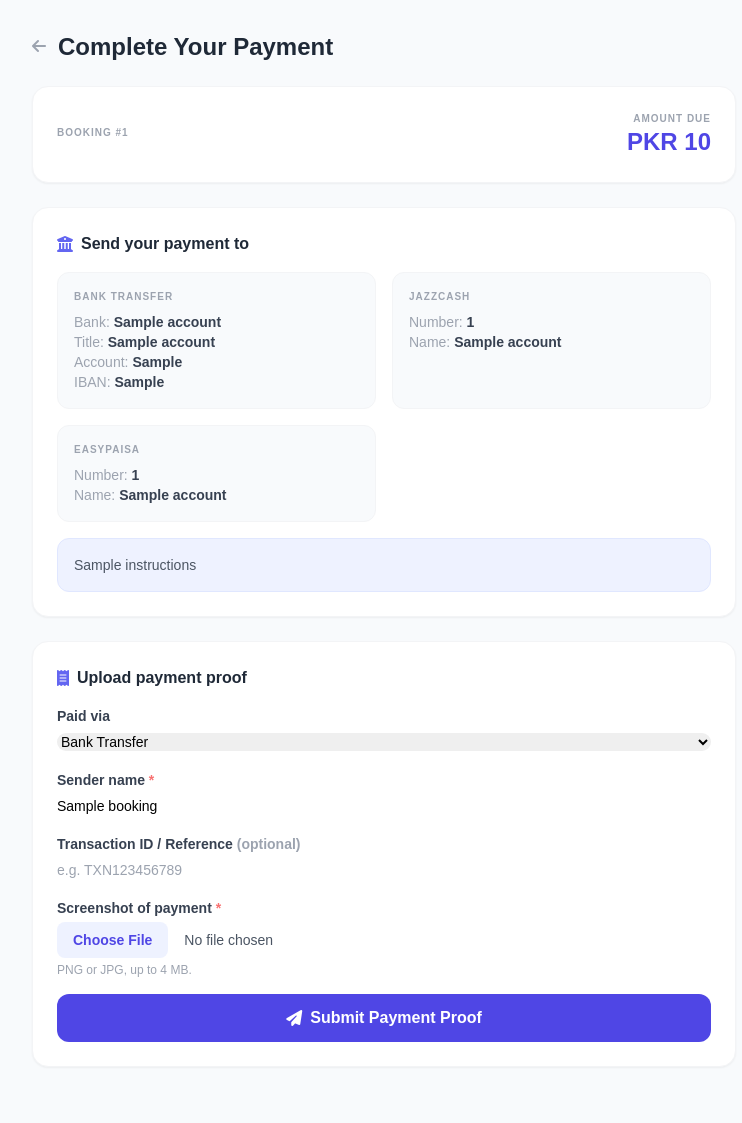
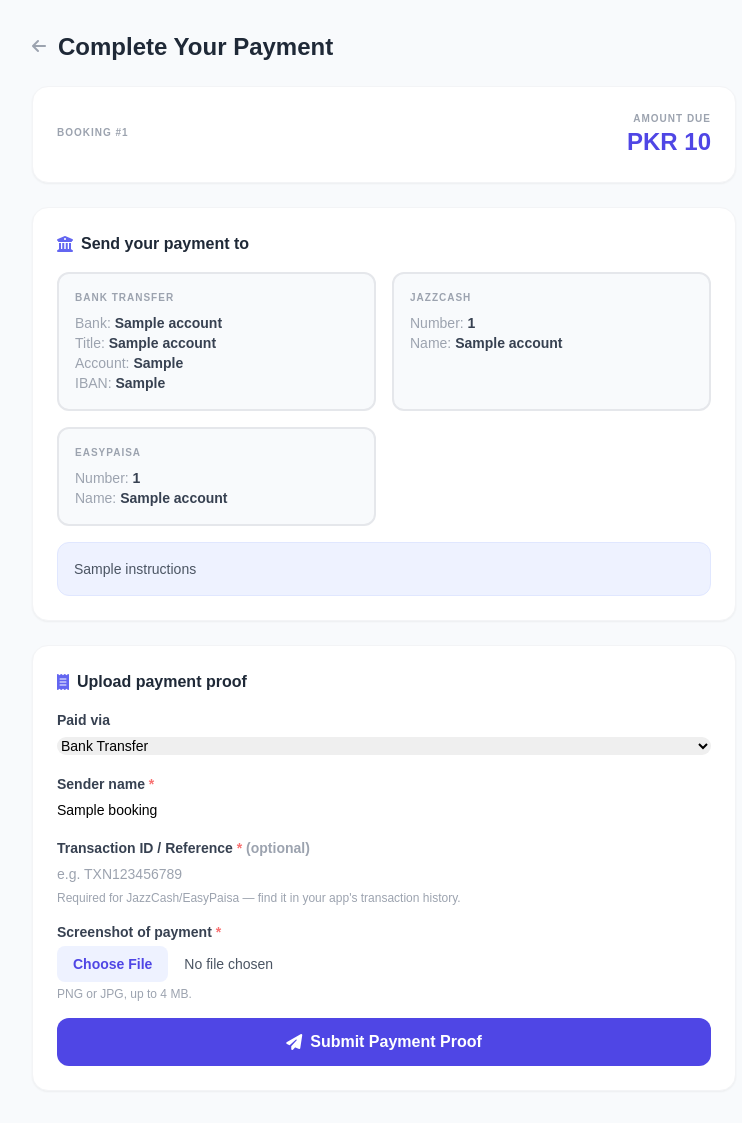
Before and after one commit to WUHTareen/Eventy, a Laravel app: template resources/views/bookings/pay-manual.blade.php in a window 1280 px wide. Shown: the whole page, without its empty margins (256-998 px from the left). Before the commit the page ends 1042 px from the top, so only its background shows below. Run offline with Laravel 12, Linux system fonts and the light colour scheme; data comes from the database, SQL or seed files in the repository; the template is opened without the code that fills it: most values are stand-ins (such as "Sample title", 1, 10 or a date in 2020); some libraries are stand-ins or nearby versions; some web fonts are replaced.

Commit message:
Polish manual payment flow: unify method selection, require transaction reference for wallets

```diff
--- a/app/Http/Controllers/PaymentController.php
+++ b/app/Http/Controllers/PaymentController.php
@@ -133,7 +133,7 @@ class PaymentController extends Controller
         $validated = $request->validate([
             'payment_method'        => 'required|in:bank,jazzcash,easypaisa',
             'sender_name'           => 'required|string|max:120',
-            'transaction_reference' => 'nullable|string|max:120',
+            'transaction_reference' => 'required_unless:payment_method,bank|nullable|string|max:120',
             'payment_proof'         => 'required|image|mimes:png,jpg,jpeg|max:4096',
         ]);
 
--- a/resources/views/bookings/pay-manual.blade.php
+++ b/resources/views/bookings/pay-manual.blade.php
@@ -51,6 +51,11 @@
                 </div>
             </div>
 
+            @php
+                $defaultMethod = old('payment_method', $accounts['bank_account'] || $accounts['bank_iban'] ? 'bank' : ($accounts['jazzcash_number'] ? 'jazzcash' : ($accounts['easypaisa_number'] ? 'easypaisa' : '')));
+            @endphp
+            <div x-data="{ method: '{{ $defaultMethod }}' }">
+
             <!-- Where to pay -->
             <div class="bg-white rounded-2xl shadow-sm border border-gray-100 p-6 mb-6">
                 <h3 class="font-bold text-gray-800 mb-4 flex items-center gap-2">
@@ -59,7 +64,7 @@
 
                 <div class="grid sm:grid-cols-2 gap-4">
                     @if($accounts['bank_account'] || $accounts['bank_iban'])
-                        <div class="border border-gray-100 rounded-xl p-4 bg-slate-50">
+                        <div class="border-2 rounded-xl p-4 bg-slate-50 cursor-pointer transition-all" :class="method === 'bank' ? 'border-indigo-400 ring-2 ring-indigo-100' : 'border-gray-100'" @click="method = 'bank'">
                             <p class="text-[10px] font-black text-gray-400 uppercase tracking-widest mb-2">Bank Transfer</p>
                             @if($accounts['bank_name'])<p class="text-sm text-gray-700"><span class="text-gray-400">Bank:</span> <b>{{ $accounts['bank_name'] }}</b></p>@endif
                             @if($accounts['bank_title'])<p class="text-sm text-gray-700"><span class="text-gray-400">Title:</span> <b>{{ $accounts['bank_title'] }}</b></p>@endif
@@ -69,7 +74,7 @@
                     @endif
 
                     @if($accounts['jazzcash_number'])
-                        <div class="border border-gray-100 rounded-xl p-4 bg-slate-50">
+                        <div class="border-2 rounded-xl p-4 bg-slate-50 cursor-pointer transition-all" :class="method === 'jazzcash' ? 'border-rose-400 ring-2 ring-rose-100' : 'border-gray-100'" @click="method = 'jazzcash'">
                             <p class="text-[10px] font-black text-gray-400 uppercase tracking-widest mb-2">JazzCash</p>
                             <p class="text-sm text-gray-700"><span class="text-gray-400">Number:</span> <b>{{ $accounts['jazzcash_number'] }}</b></p>
                             @if($accounts['bank_title'])<p class="text-sm text-gray-700"><span class="text-gray-400">Name:</span> <b>{{ $accounts['bank_title'] }}</b></p>@endif
@@ -77,7 +82,7 @@
                     @endif
 
                     @if($accounts['easypaisa_number'])
-                        <div class="border border-gray-100 rounded-xl p-4 bg-slate-50">
+                        <div class="border-2 rounded-xl p-4 bg-slate-50 cursor-pointer transition-all" :class="method === 'easypaisa' ? 'border-emerald-400 ring-2 ring-emerald-100' : 'border-gray-100'" @click="method = 'easypaisa'">
                             <p class="text-[10px] font-black text-gray-400 uppercase tracking-widest mb-2">EasyPaisa</p>
                             <p class="text-sm text-gray-700"><span class="text-gray-400">Number:</span> <b>{{ $accounts['easypaisa_number'] }}</b></p>
                             @if($accounts['bank_title'])<p class="text-sm text-gray-700"><span class="text-gray-400">Name:</span> <b>{{ $accounts['bank_title'] }}</b></p>@endif
@@ -108,10 +113,16 @@
 
                     <div>
                         <label class="block text-sm font-bold text-gray-700 mb-1">Paid via</label>
-                        <select name="payment_method" required class="w-full rounded-xl border-gray-200 focus:border-indigo-400 focus:ring-indigo-400 text-sm">
-                            <option value="bank">Bank Transfer</option>
-                            <option value="jazzcash">JazzCash</option>
-                            <option value="easypaisa">EasyPaisa</option>
+                        <select name="payment_method" x-model="method" required class="w-full rounded-xl border-gray-200 focus:border-indigo-400 focus:ring-indigo-400 text-sm">
+                            @if($accounts['bank_account'] || $accounts['bank_iban'])
+                                <option value="bank">Bank Transfer</option>
+                            @endif
+                            @if($accounts['jazzcash_number'])
+                                <option value="jazzcash">JazzCash</option>
+                            @endif
+                            @if($accounts['easypaisa_number'])
+                                <option value="easypaisa">EasyPaisa</option>
+                            @endif
                         </select>
                     </div>
 
@@ -122,9 +133,15 @@
                     </div>
 
                     <div>
-                        <label class="block text-sm font-bold text-gray-700 mb-1">Transaction ID / Reference <span class="text-gray-400">(optional)</span></label>
+                        <label class="block text-sm font-bold text-gray-700 mb-1">
+                            Transaction ID / Reference
+                            <span class="text-red-400" x-show="method !== 'bank'">*</span>
+                            <span class="text-gray-400" x-show="method === 'bank'">(optional)</span>
+                        </label>
                         <input type="text" name="transaction_reference" value="{{ old('transaction_reference') }}"
+                               :required="method !== 'bank'"
                                class="w-full rounded-xl border-gray-200 focus:border-indigo-400 focus:ring-indigo-400 text-sm" placeholder="e.g. TXN123456789">
+                        <p class="text-xs text-gray-400 mt-1" x-show="method !== 'bank'">Required for JazzCash/EasyPaisa — find it in your app's transaction history.</p>
                     </div>
 
                     <div>
@@ -140,6 +157,8 @@
                 </form>
             </div>
 
+            </div>
+
         </div>
     </div>
 </body>
```
